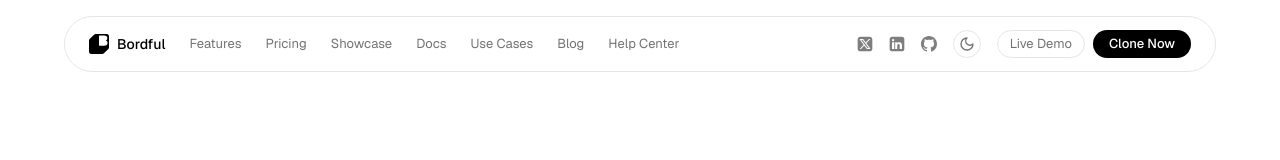
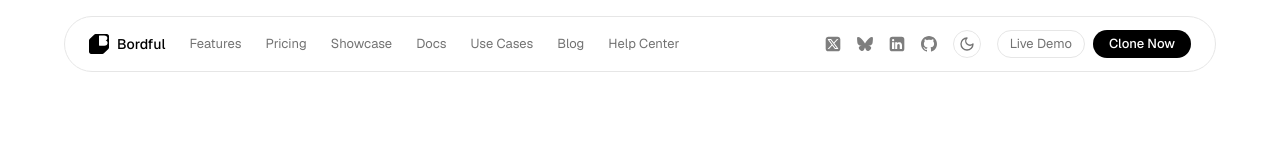
Before and after one commit to craftyme/bordful-marketing, a Next.js app: page / in a window 1280 px wide. Shown: the top 160 px of the page. Built offline with nearby package versions, Linux system fonts and the light colour scheme.

Commit message:
added bluesky

```diff
--- a/components/social-icons.tsx
+++ b/components/social-icons.tsx
@@ -7,6 +7,11 @@ const socialLinks = [
     href: siteConfig.links.twitter,
     icon: "/images/logos/x.svg",
     label: "X (Twitter)",
+  },
+  {
+    href: siteConfig.links.bluesky,
+    icon: "/images/logos/bluesky.svg",
+    label: "Bluesky",
   },
   {
     href: siteConfig.links.linkedin,
--- a/lib/constants.ts
+++ b/lib/constants.ts
@@ -6,6 +6,7 @@ export const siteConfig = {
     github: "https://github.com/tomaslau/bordful",
     twitter: "https://twitter.com/bordful",
     linkedin: "https://linkedin.com/company/bordful",
+    bluesky: "https://bsky.app/profile/bordful.com",
   },
 } as const;
 
```
Also changed, not shown: public/images/logos/bluesky.svg (added).
